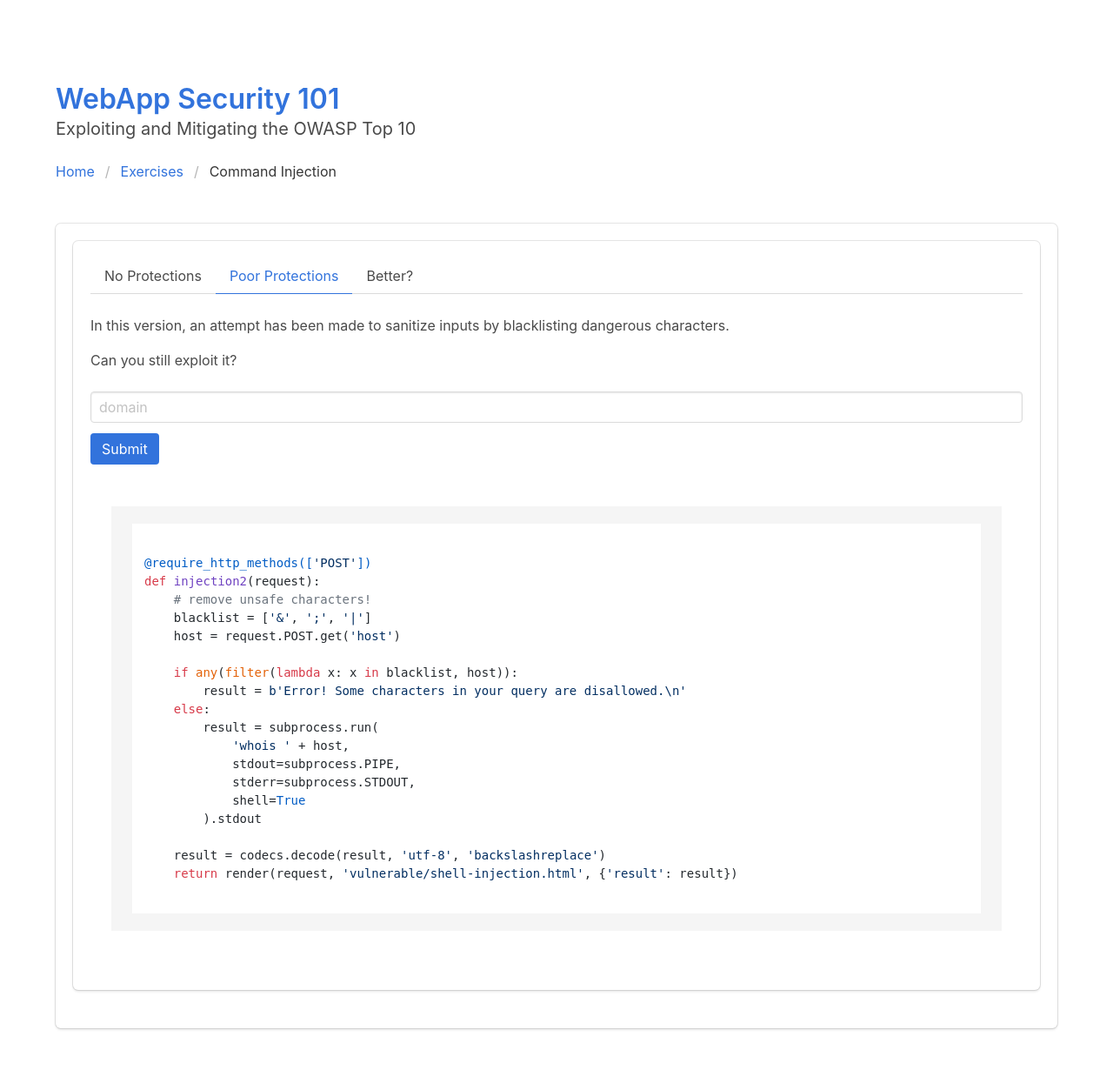
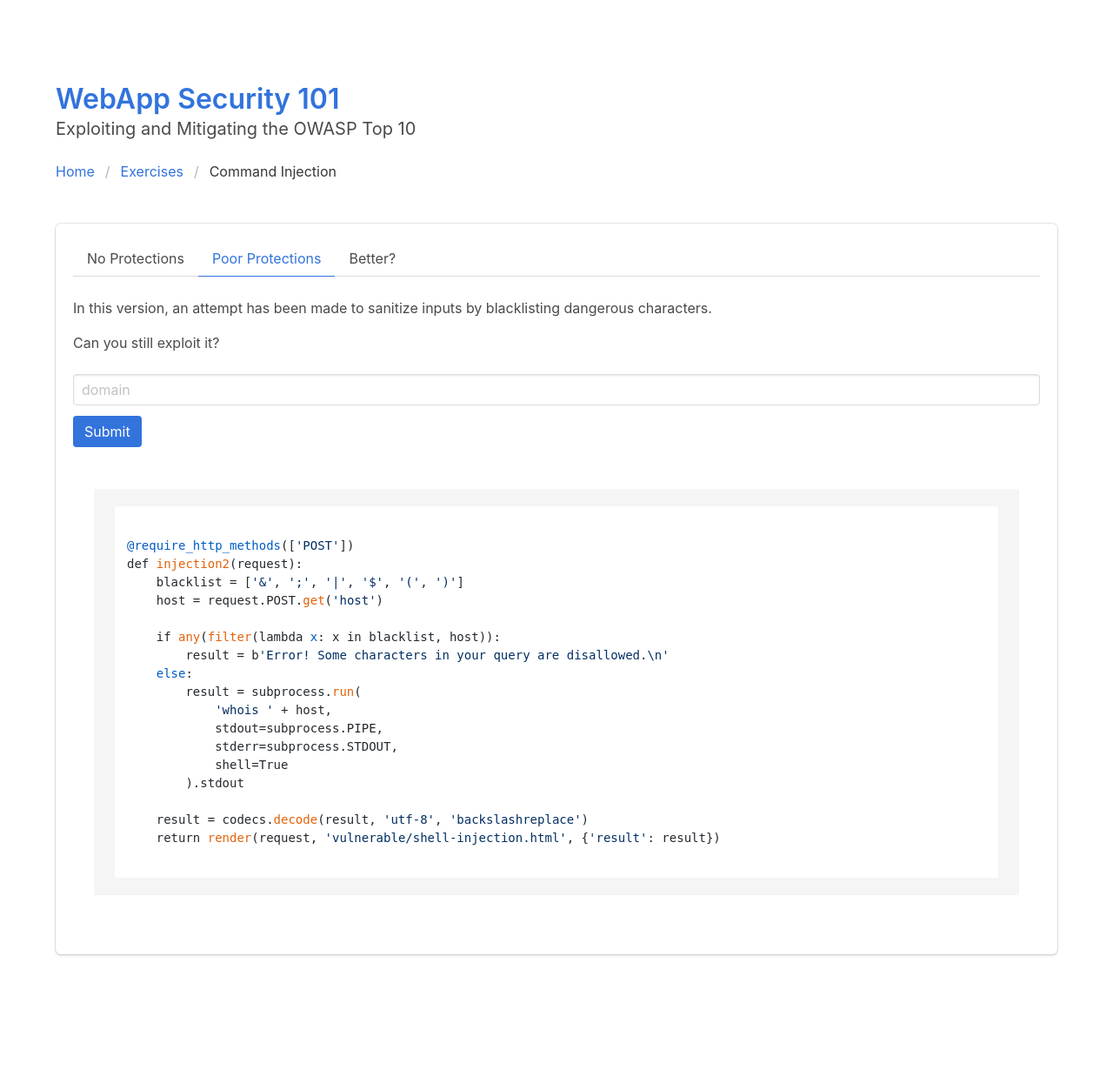
Before and after one commit to SavoBit/nenn, a Django app: page /shell-injection2 in a window 1280 px wide. Shown: the whole page at 87% size. After the commit the page ends 1099 px from the top, so only its background shows below. Run offline with Django 3.2, Linux system fonts and the light colour scheme; some libraries are stand-ins or nearby versions.

Commit message:
better shell injection

```diff
--- a/uwu/templates/vulnerable/shell-injection.html
+++ b/uwu/templates/vulnerable/shell-injection.html
@@ -11,7 +11,6 @@
 {% endblock %}
 
 {% block content %}
-<div class="container box">
 <div class="tabs">
   <ul>
     <li class="is-active"><a href="#">No Protections</a></li>
@@ -21,7 +20,7 @@
 </div>
 
 <div class="content">
-    <p>Here's a WHOIS service and the backing source. The output looks kind of familiar...</p>
+  <p>Here's a WHOIS service. The output looks kind of familiar...</p>
   <p>Can you exploit this service to run malicious code?</p>
 </div>
 
@@ -60,7 +59,6 @@ def injection1(request):
   </div>
 
   {% endif %}
-</div>
 
   <script src="https://cdnjs.cloudflare.com/ajax/libs/highlight.js/9.12.0/highlight.min.js"></script>
   <script>hljs.initHighlightingOnLoad();</script>
--- a/uwu/templates/vulnerable/shell-injection2.html
+++ b/uwu/templates/vulnerable/shell-injection2.html
@@ -11,7 +11,6 @@
 {% endblock %}
 
 {% block content %}
-<div class="container box">
 <div class="tabs">
   <ul>
     <li><a href="{{ url('shell-injection') }}">No Protections</a></li>
@@ -47,8 +46,7 @@
     <pre><code>
 @require_http_methods(['POST'])
 def injection2(request):
-    # remove unsafe characters!
-    blacklist = ['&', ';', '|']
+    blacklist = ['&amp;', ';', '|', '$', '(', ')']
     host = request.POST.get('host')
 
     if any(filter(lambda x: x in blacklist, host)):
@@ -67,7 +65,6 @@ def injection2(request):
   </div>
 
   {% endif %}
-</div>
 
   <script src="https://cdnjs.cloudflare.com/ajax/libs/highlight.js/9.12.0/highlight.min.js"></script>
   <script>hljs.initHighlightingOnLoad();</script>
--- a/uwu/templates/vulnerable/shell-injection3.html
+++ b/uwu/templates/vulnerable/shell-injection3.html
@@ -11,7 +11,6 @@
 {% endblock %}
 
 {% block content %}
-<div class="container box">
 <div class="tabs">
   <ul>
     <li><a href="{{ url('shell-injection') }}">No Protections</a></li>
@@ -25,7 +24,7 @@
   <p><a href="{{ url('shell-injection') }}">search another</a></p>
 
   {% else %}
-  <p class="content">Hm. Can you still exploit this?</p>
+  <p class="content">Hm. Can you <i>still</i> exploit it?</p>
   <form action="{{ url('injection3') }}" method="POST">
     <div class="field">
       <div class="control">
@@ -59,7 +58,6 @@ def injection3(request):
   </div>
 
   {% endif %}
-</div>
 
   <script src="https://cdnjs.cloudflare.com/ajax/libs/highlight.js/9.12.0/highlight.min.js"></script>
   <script>hljs.initHighlightingOnLoad();</script>
--- a/uwu/vulnerable/views.py
+++ b/uwu/vulnerable/views.py
@@ -89,7 +89,7 @@ def injection1(request):
 @require_http_methods(['POST'])
 def injection2(request):
     '''A shoddy blacklisting attempt'''
-    blacklist = ['&', ';', '|']
+    blacklist = ['&', ';', '|', '$', '(', ')']
     host = request.POST.get('host')
 
     if any(filter(lambda x: x in blacklist, host)):
```
Lines whose indentation alone changed are shown as unchanged.
